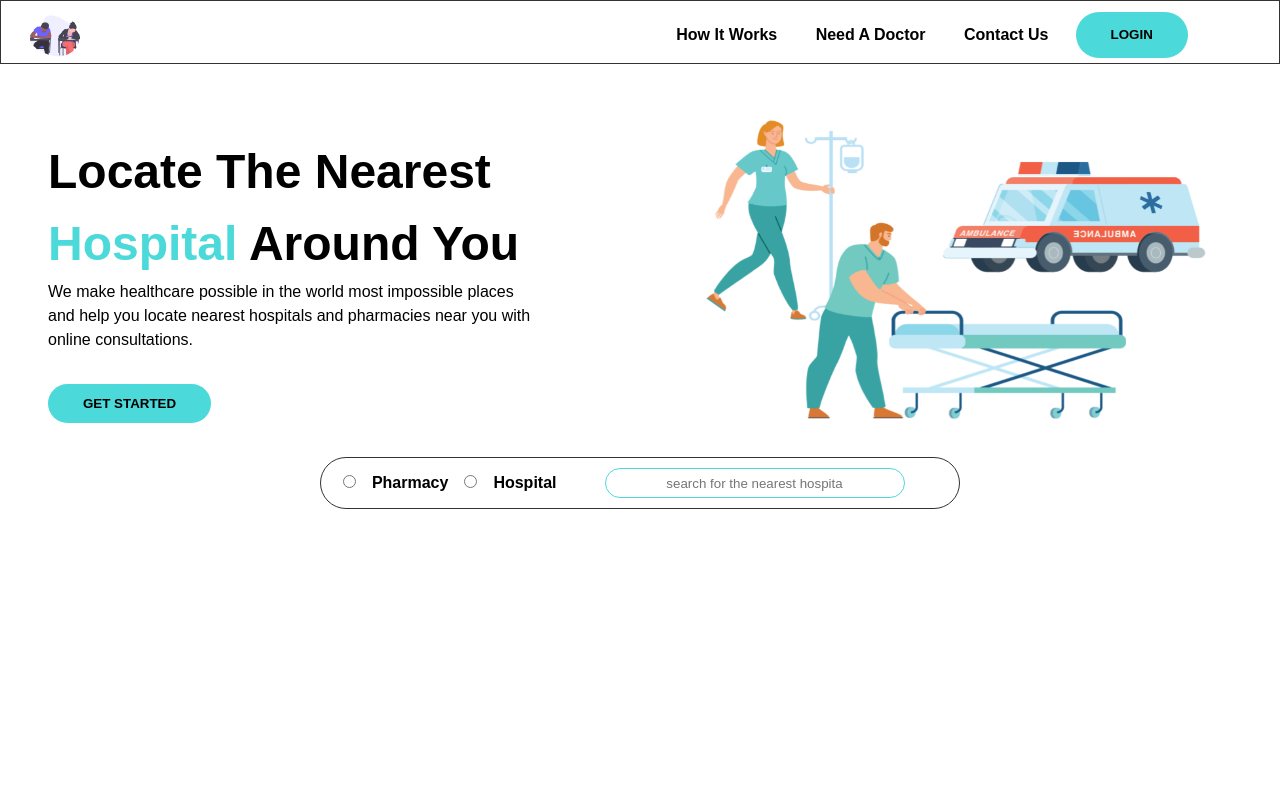
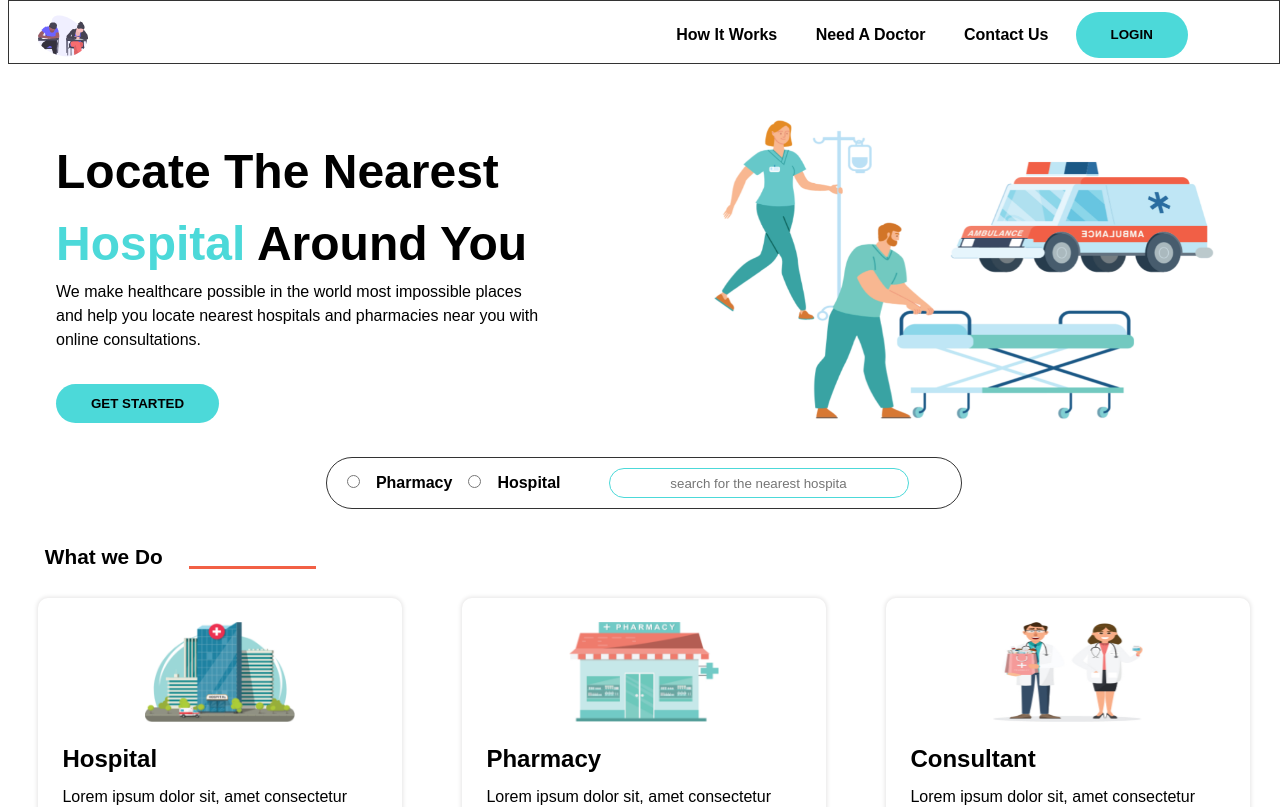
Before and after one commit to cmcWebCode40/Hospital_mgt_system_FE_reactjs_track, a React (Create React App) app: page / in a window 1280 px wide. Shown: the top 807 px of the page. Built offline with nearby package versions, Linux system fonts and the light colour scheme; the HTML template or start-up script is replaced by a standard one.

Commit message:
setup the comtentpage for display

```diff
--- a/src/layouts/Home.js
+++ b/src/layouts/Home.js
@@ -1,12 +1,14 @@
 import React from 'react';
 import Header from '../components/header/Header';
-import Content from '../components/contentpage/Content'
+import Content from '../components/contentpage/Content';
+import Card from '../components/contentpage/Card';
 
 const Home = () => {
     return (
         <div>
             <Header/>
             <Content/>
+            <Card/>
         </div>
     )
 }
--- a/src/layouts/Layouts.js
+++ b/src/layouts/Layouts.js
@@ -5,7 +5,7 @@ import Home from "./Home";
 
 const Layouts = () => {
 	return (
-		<div>
+		<div className="container">
 			<Home />
 		</div>
 	);
```
